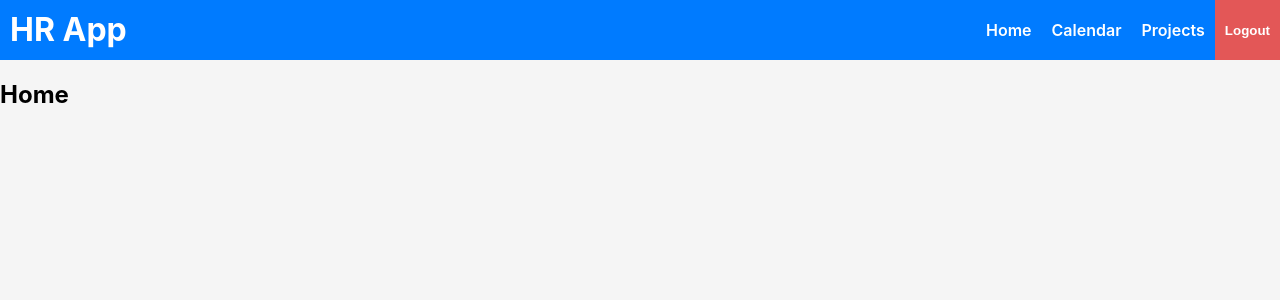
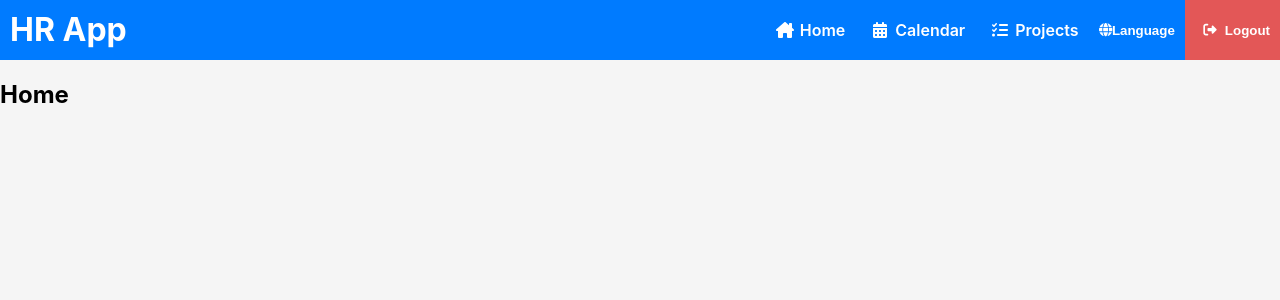
Before and after one commit to ToshiM17/HR-App, a React (Create React App) app in the folder frontend/: page /home in a window 1280 px wide. Shown: the top 300 px of the page. Built offline with nearby package versions, Linux system fonts and the light colour scheme; sample sign-in values are in the browser's storage.

Commit message:
Added languages

```diff
--- a/frontend/src/components/Calendar.jsx
+++ b/frontend/src/components/Calendar.jsx
@@ -1,14 +1,16 @@
 import React, { useEffect } from 'react'
 import Nav from './nav/Nav'
+import { useLanguage } from './languages/LanguageContext'
 
 const Calendar = () => {
+    const { lang } = useLanguage();
     useEffect(() => {
         document.title = 'Calendar - HR App'
     }, [])
   return (
     <div>
         <Nav />
-        <h2>Calendar</h2>
+        <h2>{lang.calendar.title}</h2>
     </div>
   )
 }
--- a/frontend/src/components/Home.jsx
+++ b/frontend/src/components/Home.jsx
@@ -1,14 +1,16 @@
 import React, { useEffect } from 'react';
 import Nav from './nav/Nav';
+import { useLanguage } from './languages/LanguageContext';
 
 const Home = () => {
+    const { lang } = useLanguage();
     useEffect(() => {
         document.title = 'Home - HR App'
     }, [])
     return (
         <div>
             <Nav />
-            <h2>Home</h2>
+            <h2>{lang.home.title}</h2>
         </div>
     );
 };
--- a/frontend/src/components/Projects.jsx
+++ b/frontend/src/components/Projects.jsx
@@ -1,14 +1,16 @@
 import React, { useEffect } from 'react'
 import Nav from './nav/Nav'
+import { useLanguage } from './languages/LanguageContext'
 
 const Projects = () => {
+    const { lang } = useLanguage();
     useEffect(() => {
         document.title = 'Projects - HR App'
     }, [])
   return (
     <div>
         <Nav />
-        <h2>Projects</h2>
+        <h2>{lang.projects.title}</h2>
     </div>
   )
 }
--- /dev/null
+++ b/frontend/src/components/languages/LanguageContext.js
@@ -0,0 +1,25 @@
+import React, { createContext, useContext, useState, useEffect } from 'react';
+import Languages from './Languages';
+
+const LanguageContext = createContext();
+
+export const LanguageProvider = ({ children }) => {
+  const [language, setLanguage] = useState(localStorage.getItem('lang') || 'en');
+  const lang = Languages[language];
+
+  useEffect(() => {
+    localStorage.setItem('lang', language);
+  }, [language]);
+
+  const changeLanguage = (newLanguage) => {
+    setLanguage(newLanguage);
+  };
+
+  return (
+    <LanguageContext.Provider value={{ language, lang, changeLanguage }}>
+      {children}
+    </LanguageContext.Provider>
+  );
+};
+
+export const useLanguage = () => useContext(LanguageContext);
--- /dev/null
+++ b/frontend/src/components/languages/Languages.jsx
@@ -0,0 +1,9 @@
+import enLang from './en.json';
+import plLang from './pl.json';
+
+const Languages = {
+  en: enLang,
+  pl: plLang
+};
+
+export default Languages
--- /dev/null
+++ b/frontend/src/components/languages/en.json
@@ -0,0 +1,20 @@
+{
+    "nav": {
+        "home": "Home",
+        "calendar": "Calendar",
+        "projects": "Projects",
+        "language": "Language",
+        "en": "English",
+        "pl": "Polish",
+        "logout": "Logout"
+    },
+    "home": {
+        "title": "Home"
+    },
+    "calendar": {
+        "title": "Calendar"
+    },
+    "projects": {
+        "title": "Projects"
+    }
+}
--- /dev/null
+++ b/frontend/src/components/languages/pl.json
@@ -0,0 +1,20 @@
+{
+    "nav": {
+        "home": "Główna",
+        "calendar": "Kalendarz",
+        "projects": "Projekty",
+        "language": "Język",
+        "en": "Angielski",
+        "pl": "Polski",
+        "logout": "Wyloguj się"
+    },
+    "home": {
+        "title": "Strona Główna"
+    },
+    "calendar": {
+        "title": "Kalendarz"
+    },
+    "projects": {
+        "title": "Projekty"
+    }
+}
--- a/frontend/src/components/nav/NavDesktop.jsx
+++ b/frontend/src/components/nav/NavDesktop.jsx
@@ -1,8 +1,13 @@
-import React from 'react'
+import React, { useState } from 'react'
 import { Link } from 'react-router-dom'
 import { useNavigate } from 'react-router-dom'
+import { useLanguage } from '../languages/LanguageContext'
+import { FontAwesomeIcon } from '@fortawesome/react-fontawesome'
+import { faHouseChimney, faCalendarDays, faListCheck, faRightFromBracket, faGlobe } from '@fortawesome/free-solid-svg-icons'
 
 const NavDesktop = () => {
+    const { lang, changeLanguage } = useLanguage();
+    const [ isLang, setIsLang ] = useState(false);
     const navigate = useNavigate();
     const handleLogout = () => {
         localStorage.removeItem('token');
@@ -11,10 +16,20 @@ const NavDesktop = () => {
     };
   return (
     <nav>
-        <Link to='/home' className='link'>Home</Link>
-        <Link to='/calendar' className='link'>Calendar</Link>
-        <Link to='/projects' className='link'>Projects</Link>
-        <button className='logout' onClick={handleLogout}>Logout</button>
+        <Link to='/home' className='link'><FontAwesomeIcon icon={faHouseChimney} className='icon' />{lang.nav.home}</Link>
+        <Link to='/calendar' className='link'><FontAwesomeIcon icon={faCalendarDays} className='icon' />{lang.nav.calendar}</Link>
+        <Link to='/projects' className='link'><FontAwesomeIcon icon={faListCheck} className='icon' />{lang.nav.projects}</Link>
+        <button onClick={() => setIsLang(true)} className='link'><FontAwesomeIcon icon={faGlobe} />{lang.nav.language}</button>
+        <button className='logout' onClick={handleLogout}><FontAwesomeIcon icon={faRightFromBracket} className='icon' />{lang.nav.logout}</button>
+        {isLang && (
+            <div className='popUpBox'>
+                <div className="popUpInfo">
+                    <button onClick={() => {changeLanguage('en'); setIsLang(false);}}>{lang.nav.en}</button>
+                    <button onClick={() => {changeLanguage('pl'); setIsLang(false);}}>{lang.nav.pl}</button>
+                    <button onClick={() => setIsLang(false)} className="close">Close</button>
+                </div>
+            </div>
+        )}
     </nav>
   )
 }
--- a/frontend/src/components/nav/NavMobile.jsx
+++ b/frontend/src/components/nav/NavMobile.jsx
@@ -1,9 +1,12 @@
 import React, { useState } from 'react'
 import { Link, useNavigate } from 'react-router-dom'
 import { FontAwesomeIcon } from '@fortawesome/react-fontawesome'
-import { faBars, faXmark, faRightFromBracket, faHouseChimney, faCalendarDays, faListCheck } from '@fortawesome/free-solid-svg-icons'
+import { faBars, faXmark, faRightFromBracket, faHouseChimney, faCalendarDays, faListCheck, faGlobe } from '@fortawesome/free-solid-svg-icons'
+import { useLanguage } from '../languages/LanguageContext'
 
 const NavMobile = () => {
+    const { lang, changeLanguage } = useLanguage();
+    const [ isLang, setIsLang ] = useState(false);
     const navigate = useNavigate();
     const handleLogout = () => {
         localStorage.removeItem('token');
@@ -17,10 +20,20 @@ const NavMobile = () => {
         {isOpen && (
             <div className='nav'>
                 <button className='menu' onClick={() => setIsOpen(false)}><FontAwesomeIcon icon={faXmark} /></button>
-                <Link to='/home' className='link'><FontAwesomeIcon icon={faHouseChimney} className='icon' />Home</Link>
-                <Link to='/calendar' className='link'><FontAwesomeIcon icon={faCalendarDays} className='icon' />Calendar</Link>
-                <Link to='/projects' className='link'><FontAwesomeIcon icon={faListCheck} className='icon' />Projects</Link>
-                <button className='link' onClick={handleLogout}><FontAwesomeIcon icon={faRightFromBracket} className='icon' />Logout</button>
+                <Link to='/home' className='link'><FontAwesomeIcon icon={faHouseChimney} className='icon' />{lang.nav.home}</Link>
+                <Link to='/calendar' className='link'><FontAwesomeIcon icon={faCalendarDays} className='icon' />{lang.nav.calendar}</Link>
+                <Link to='/projects' className='link'><FontAwesomeIcon icon={faListCheck} className='icon' />{lang.nav.projects}</Link>
+                <button onClick={() => setIsLang(true)} className='link'><FontAwesomeIcon icon={faGlobe} />{lang.nav.language}</button>
+                <button className='link' onClick={handleLogout}><FontAwesomeIcon icon={faRightFromBracket} className='icon' />{lang.nav.logout}</button>
+            </div>
+        )}
+        {isLang && (
+            <div className='popUpBox'>
+                <div className="popUpInfo">
+                    <button onClick={() => {changeLanguage('en'); setIsLang(false);}}>{lang.nav.en}</button>
+                    <button onClick={() => {changeLanguage('pl'); setIsLang(false);}}>{lang.nav.pl}</button>
+                    <button onClick={() => setIsLang(false)} className="close">Close</button>
+                </div>
             </div>
         )}
     </nav>
--- a/frontend/src/components/style.sass
+++ b/frontend/src/components/style.sass
@@ -1,4 +1,49 @@
 @import 'variables'
+.popUpBox
+    display: flex
+    justify-content: center
+    align-items: center
+    height: 100vh
+    width: 100vw
+    position: fixed
+    top: 0
+    left: 0
+    background-color: rgba(0, 0, 0, 0.5)
+    .popUpInfo
+        background: #fff
+        width: 300px
+        display: flex
+        flex-direction: column
+        align-items: center
+        justify-content: center
+        border-radius: 25px
+        padding: 20px
+        gap: 20px
+        font-weight: 600
+        p
+            font-size: 20px
+            color: #101720
+            margin: 0
+        button
+            width: 100px
+            height: 40px
+            display: flex
+            align-items: center
+            justify-content: center
+            border-radius: 25px
+            border: none
+            text-decoration: none
+            background: $mainColor
+            color: #fff
+            font-size: 20px
+            cursor: pointer
+            transition: 0.3s
+            &.close
+                background: $redColor
+                &:hover
+                    background: $redColorHover
+            &:hover
+                background: $secondaryColor
 header
     background: $mainColor
     position: sticky
@@ -14,12 +59,17 @@ header
         margin-left: auto
         display: flex
         .link
+            background: none
+            border: none
             color: white
             text-decoration: none
             font-weight: 600
             padding: 10px
             display: flex
             align-items: center
+            cursor: pointer
+            .icon
+                width: 30px
             &:hover
                 background: $secondaryColor
                 transition: 0.3s all ease
@@ -31,6 +81,8 @@ header
             border: none
             background: $redColor
             cursor: pointer
+            .icon
+                width: 30px
             &:hover
                 background: $redColorHover
                 transition: 0.3s all ease
@@ -62,14 +114,11 @@ header
             animation: slideInRight 0.3s forwards
             gap: 20px
             .link
-                background: none
-                border: none
                 width: calc( 100% - 20px )
                 padding-left: 20px
                 font-size: 25px
                 gap: 10px
-                .icon
-                    width: 30px
+                margin-left: 10px
             button.link
                 width: calc( 100% + 10px )
 @keyframes slideInRight
```
Also changed, not shown: frontend/src/App.js (+5 -2 lines).
